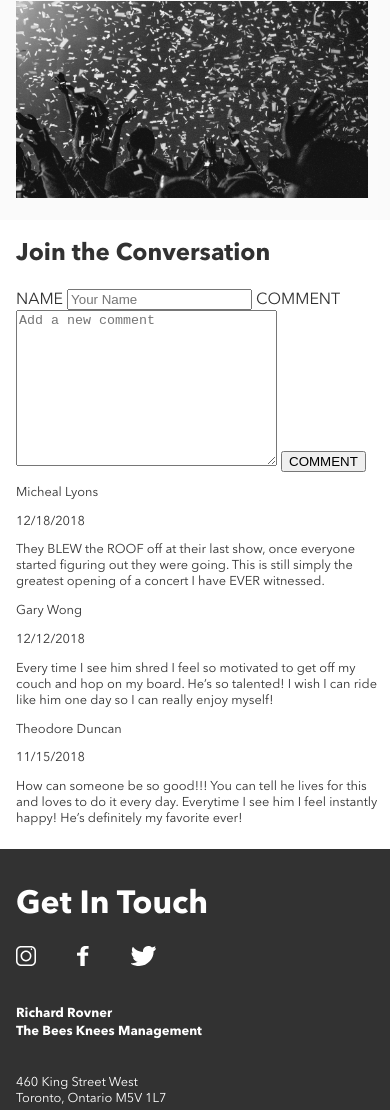
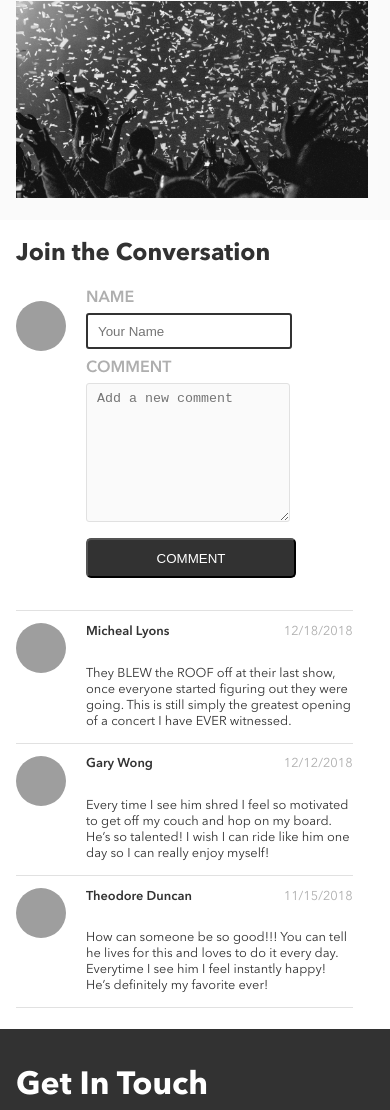
Before and after one commit to paulovlutz/paulo-lutz-bandsite, a plain HTML site: page sprint-2/index.html in a window 390 px wide. Shown: the part 3015-4125 px from the top of the page. Drawn offline with Linux system fonts and the light colour scheme; grey boxes are pictures that could not be loaded.

Commit message:
update comments section in the bio page for mobile breakpoint

```diff
--- a/sprint-2/index.html
+++ b/sprint-2/index.html
@@ -72,13 +72,20 @@
         <section class="conversation">
             <h1 class="conversation__title">Join the Conversation</h1>
             <form action="" method="post" class="conversation__form">
-                <label for="name">NAME</label>
-                <input type="text" name="name" id="" placeholder="Your Name">
-                <label for="comment">COMMENT</label>
-                <textarea name="comment" id="" cols="30" rows="10" placeholder="Add a new comment"></textarea>
-                <button type="submit" class="submit">COMMENT</button>
+                <div class="row">
+                    <div class="column__picture">
+                        <img class="profile-picture" src="https://images.unsplash.com/photo-1561037404-61cd46aa615b?ixlib=rb-1.2.1&ixid=eyJhcHBfaWQiOjEyMDd9&auto=format&fit=crop&w=800&q=60" alt="dog-profile">
+                    </div>
+                    <div class="column__details">
+                        <label for="name" class="conversation__heading">NAME</label>
+                        <input type="text" name="name" id="" placeholder="Your Name">
+                        <label for="comment" class="conversation__heading">COMMENT</label>
+                        <textarea name="comment" id="" cols="30" rows="5" placeholder="Add a new comment"></textarea>
+                        <button type="submit" class="conversation__submit">COMMENT</button>
+                    </div>
+                </div>
             </form>
-            <div class="conversation__coments"></div>
+            <div class="conversation__comments"></div>
         </section>
     </main>
 
--- a/sprint-2/javascript/main.js
+++ b/sprint-2/javascript/main.js
@@ -17,24 +17,49 @@ let conversationComments = [{
     },
 ];
 
-let commentsDiv = document.querySelector(".conversation__coments");
+let commentsDiv = document.querySelector(".conversation__comments");
 
 function displayComment(commentObj) {
 
     let comments__card = document.createElement("div");
     comments__card.className = "comments__card";
 
+    let comment__row = document.createElement("div");
+    comment__row.className = "row";
+
+    let column__picture = document.createElement("div");
+    column__picture.className = "column__picture";
+    comment__row.appendChild(column__picture);
+
+    let profile__picture = document.createElement("img");
+    profile__picture.src = "https://images.unsplash.com/photo-1518020382113-a7e8fc38eac9?ixlib=rb-1.2.1&ixid=eyJhcHBfaWQiOjEyMDd9&auto=format&fit=crop&w=800&q=60";
+    profile__picture.className = "profile-picture";
+    column__picture.appendChild(profile__picture);
+
+    let column__details = document.createElement("div");
+    column__details.className = "column__details";
+    comment__row.appendChild(column__details);
+
+    let column__namedate = document.createElement("div");
+    column__namedate.className = "column__namedate";
+
     let comment__name = document.createElement("p");
     comment__name.innerText = commentObj["name"];
-    comments__card.appendChild(comment__name);
+    comment__name.className = "name__paragraph";
+    column__namedate.appendChild(comment__name);
 
     let comment__date = document.createElement("p");
+    comment__date.className = "date__paragraph"
     comment__date.innerText = commentObj["date"];
-    comments__card.appendChild(comment__date);
+    column__namedate.appendChild(comment__date);
+
+    column__details.append(column__namedate);
 
     let comment__text = document.createElement("p");
     comment__text.innerText = commentObj["comment"];
-    comments__card.appendChild(comment__text);
+    column__details.appendChild(comment__text);
+
+    comments__card.appendChild(comment__row);
     commentsDiv.appendChild(comments__card);
 }
 
@@ -42,11 +67,14 @@ for (let i = 0; i < conversationComments.length; i++) {
     displayComment(conversationComments[i]);
 }
 
+// Form
+
 let form = document.querySelector(".conversation__form");
 form.addEventListener("submit", function(e) {
     e.preventDefault();
     let newCommentObj = {
         "name": e.target.name.value,
+        "date": "05/02/2020",
         "comment": e.target.comment.value
     }
 
--- a/sprint-2/styles/partials/_conversation.scss
+++ b/sprint-2/styles/partials/_conversation.scss
@@ -1,3 +1,90 @@
 .conversation {
     margin-left: 16px;
+    display: flex;
+    flex-direction: column;
+
+    &__heading {
+        display: block;
+        color: $silver;
+        font-family: "Avenir Demi Bold";
+        margin-bottom: 5px;
+    }
+
+    &__submit {
+        display: block;
+        height: 40px;
+        width: 210px;
+        background-color: #323232;
+        color: #FFFFFF;
+        border-radius: 5px;
+    }
+
+    &__comments {
+        margin-top: 32px;
+    }
+
+    input {
+        border: 2px solid $black;
+        border-radius: 3px;
+        width: 190px;
+        height: 30px;
+        line-height: 2em;
+        padding-left: 10px;
+        margin-bottom: 10px;
+    }
+
+    textarea {
+        background-color: $alabaster;
+        border: 1px solid $mercury;
+        border-radius: 3px;
+        width: 190px;
+        line-height: 2em;
+        padding-left: 10px;
+        margin-bottom: 10px;
+    }
 }
+
+.row {
+    display: flex;
+}
+
+.column__picture {
+    margin-top: 12px;
+    margin-right: 20px;
+}
+
+.column__namedate {
+    display: flex;
+    justify-content: space-between;
+}
+
+.column__details {
+    width: 100%;
+}
+
+.column__details p {
+    display: inline-block;
+}
+
+.profile-picture {
+    width: 50px;
+    height: 50px;
+    border-radius: 100%;
+}
+
+.name__paragraph {
+    font-family: "Avenir Demi Bold";
+}
+
+.date__paragraph {
+    color: $silver;
+}
+
+.comments__card {
+    width: 90%;
+    border-bottom: 1px solid $mercury;
+
+    &:first-of-type {
+        border-top: 1px solid $mercury;
+    }
+}
```
Also changed, not shown: sprint-2/styles/main.css, 1 other file.
